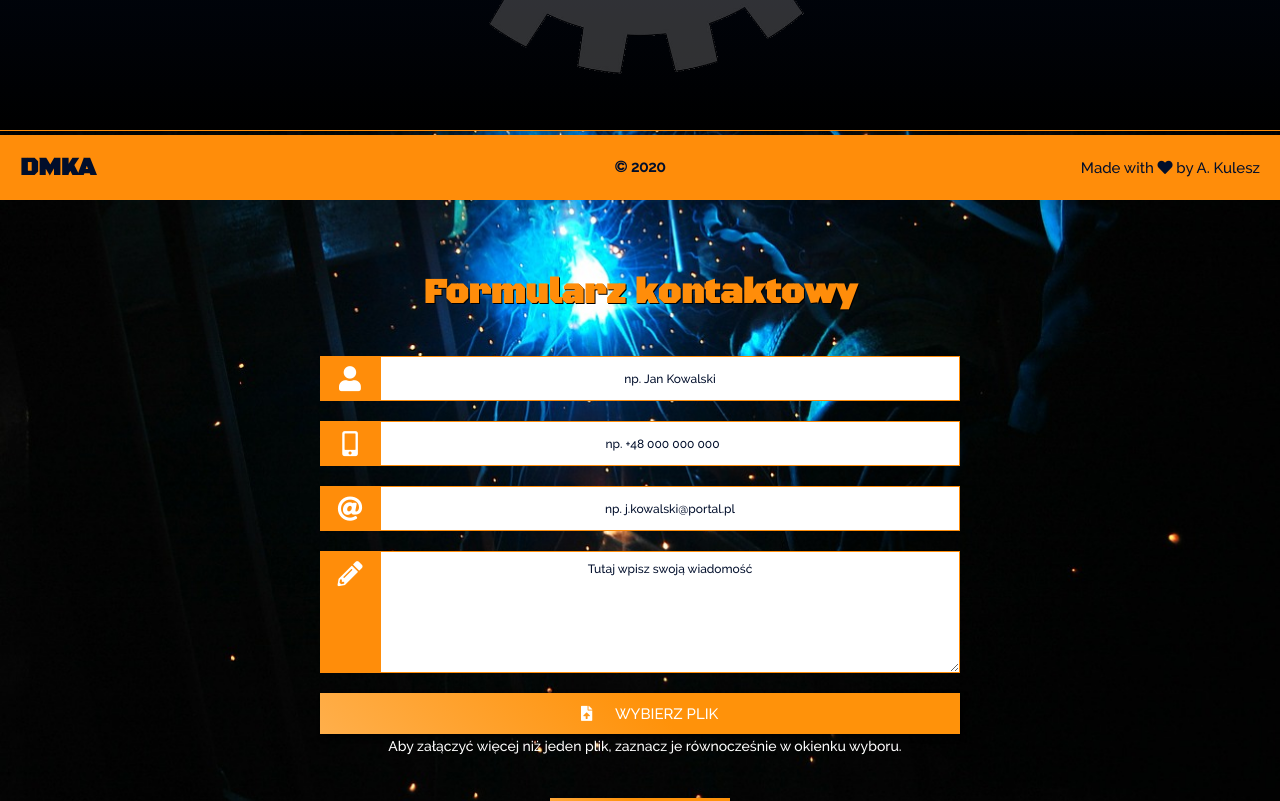
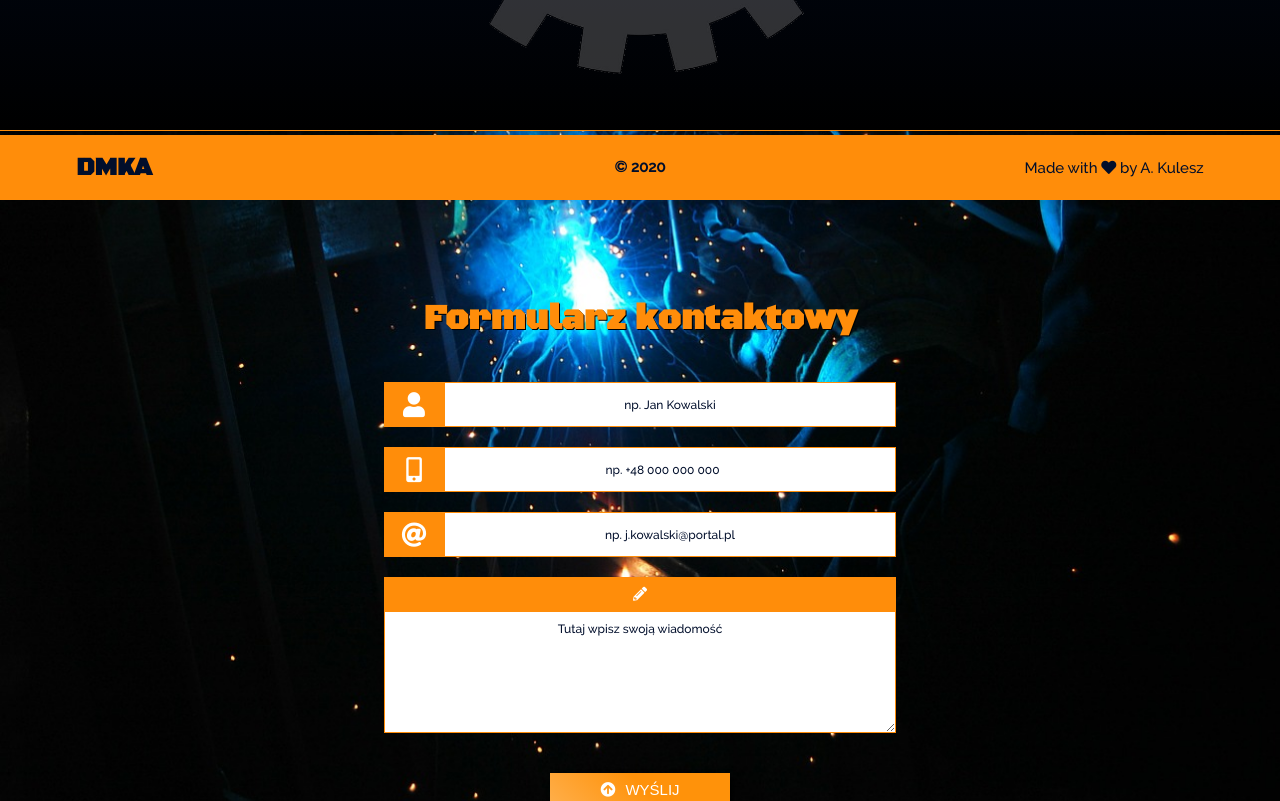
Before and after one commit to Aleksandra-Kulesz/dmka, a React (Create React App) app: page /#/contact in a window 1280 px wide. Shown: the part 600-1401 px from the top of the page. Built offline with nearby package versions, Linux system fonts and the light colour scheme.

Commit message:
pdf file changed

```diff
--- a/src/components/Bulletin.js
+++ b/src/components/Bulletin.js
@@ -1,7 +1,9 @@
 import React, { Component } from "react";
 import { NavMobile } from "./Nav_mobile";
 import logo from "./../assets/logos/DMKA_logo.png";
+import bulletin from './../assets/bulletin_example.pdf'
 import { Footer } from "./Footer";
+
 
 class Bulletin extends Component {
   render() {
@@ -11,7 +13,7 @@ class Bulletin extends Component {
         <img src={logo} alt="DMKA logo" className="bulletin__title" />
         <h2 className="bulletin__title__header">Biuletyn dla firm</h2>
         <a
-          href="https://www.ets.org/s/gre/pdf/gre_info_bulletin_18_19.pdf"
+          href={bulletin}
           className="bulletin__title__download"
           download>
           <i className="fas fa-file-download" /> Pobierz
--- a/src/components/Contact.js
+++ b/src/components/Contact.js
@@ -3,8 +3,30 @@ import { NavMobile } from "./Nav_mobile";
 import { ContactForm } from "./ContactForm";
 import { Footer } from "./Footer";
 import logo from "./../assets/logos/DMKA_logo.png";
+import { InfoModal } from "./InfoModal";
 
 class Contact extends Component {
+  state = {
+    isInfoModalOpen: false,
+    infoModalType: ""
+  };
+
+  handleOpenInfoModal = status => {
+    let infoModalType = "";
+
+    if (status === "") {
+      infoModalType = "failure";
+    } else {
+      infoModalType = "success";
+    }
+
+    this.setState({ isInfoModalOpen: true, infoModalType: infoModalType });
+  };
+
+  handleInfoModalClose = () => {
+    this.setState({ isInfoModalOpen: false });
+  };
+
   componentDidMount() {
     window.scrollTo(0, 0);
   }
@@ -16,25 +38,39 @@ class Contact extends Component {
         <a
           href="https://www.facebook.com/DMKAGdynia/"
           target={"_blank"}
-          className="facebook">
+          className="facebook"
+        >
           <i className="fab fa-facebook-f" />
         </a>
         <div className="contact__details">
           <img
             src={logo}
             alt="DMKA logo"
-            className="contact__details__background" />
+            className="contact__details__background"
+          />
           <div className="contact__details__content">
             <h2 className="contact__header">Kontakt</h2>
             <span className="contact__details--mail">kontakt@dmka.eu</span>
             <span className="contact__details--mail">rekrutacja@dmka.eu</span>
             <span className="contact__details--mail">biura@dmka.eu</span>
-            <span className="contact__details--phone"> + 48 512 577 301 / + 48 537 827 631 </span>
+            <span className="contact__details--phone">
+              {" "}
+              + 48 512 577 301 / + 48 537 827 631{" "}
+            </span>
             <span className="contact__details--nip">NIP: 741-21-00-720</span>
-            <span className="contact__details--address"> ul. J. Porazińskiej 8c/7 81-593 Gdynia </span>
+            <span className="contact__details--address">
+              {" "}
+              ul. J. Porazińskiej 8c/7 81-593 Gdynia{" "}
+            </span>
           </div>
         </div>
-        <ContactForm type="element" />
+        <ContactForm
+          type="element"
+          handleInfoModal={this.handleOpenInfoModal}
+        />
+
+        {this.state.isInfoModalOpen?<InfoModal type={this.state.infoModalType} closeModal={this.handleInfoModalClose}/>:null}
+
         <Footer />
       </section>
     );
--- a/src/components/ContactForm.js
+++ b/src/components/ContactForm.js
@@ -41,6 +41,18 @@ class ContactForm extends Component {
     }
   };
 
+  handleClearForm = () => {
+    const nameInput = document.getElementById("name");
+    const emailInput = document.getElementById("email");
+    const phoneInput = document.getElementById("phone");
+    const messageInput = document.getElementById("message");
+
+    nameInput.value = '';
+    emailInput.value = '';
+    phoneInput.value = '';
+    messageInput.value = '';
+  };
+
   handleFormSubmit = e => {
     e.preventDefault();
     const errors = [];
@@ -55,6 +67,7 @@ class ContactForm extends Component {
       });
     }
 
+    if (this.props.type !== "element") {
       const application = {
         name: this.state.name,
         offer_name: this.props.offer_name,
@@ -63,15 +76,15 @@ class ContactForm extends Component {
         position: this.props.position
       };
 
-    console.log(application);
-
-    console.log(JSON.stringify(application));
       const fileInput = document.getElementById("file");
 
-    fetch("http://panel.dmka.allan690.usermd.net/api/create/job_applications", {
+      fetch(
+        "http://panel.dmka.allan690.usermd.net/api/create/job_applications",
+        {
           method: "POST",
           body: JSON.stringify(application)
-    })
+        }
+      )
         .then(response => response.json())
         .then(data => {
           const id = data.id;
@@ -109,6 +122,28 @@ class ContactForm extends Component {
         });
 
       this.handleModalClose();
+    } else {
+      const message = {
+        name: this.state.name,
+        email: this.state.email,
+        phone: this.state.phone,
+        message: this.state.message
+      };
+
+      fetch("http://panel.dmka.allan690.usermd.net/api/create/contact_forms", {
+        method: "POST",
+        body: JSON.stringify(message)
+      })
+        .then(response => response.json())
+        .then(result => {
+          const status = result.id;
+          console.log(status);
+          this.handleInfoModal(status);
+        })
+        .catch(error => console.log("error", error));
+    }
+
+    this.handleClearForm();
   };
 
   render() {
@@ -176,6 +211,7 @@ class ContactForm extends Component {
           "null"
         )}
 
+        {this.props.type === "element" ? null : (
           <div className="form__field">
             <label className="form__input__fileLoader--label">
               {" "}
@@ -209,7 +245,7 @@ class ContactForm extends Component {
               )}
             </div>
           </div>
-
+        )}
         {this.state.errors.length > 0 ? (
           <p className="form__errors">{this.state.errors.map(e => e)}</p>
         ) : null}
--- a/src/components/InfoModal.js
+++ b/src/components/InfoModal.js
@@ -13,7 +13,7 @@ const handleInfoModalClose = () => {
         <div className='modal__content'>
             <i className="far fa-times-circle close" onClick={handleInfoModalClose}/>
             {props.type === 'success'? <i className="far fa-check-square message"/>:<i className="far fa-times-circle message"/>}
-            {props.type === 'success'? <p className='modal__info'>Dziękujemy za wysłanie zgłoszenia.</p>:<p className='modal__info'>Coś poszło nie tak, spróbuj ponownie później lub skorzystaj z innej formy kontaktu.</p>}
+            {props.type === 'success'? <p className='modal__info'>Dziękujemy za wysłanie wiadomości.</p>:<p className='modal__info'>Coś poszło nie tak, spróbuj ponownie później lub skorzystaj z innej formy kontaktu.</p>}
         </div>
     )
 }
--- a/src/components/JobOffers.js
+++ b/src/components/JobOffers.js
@@ -28,7 +28,6 @@ class JobOffers extends Component {
   };
 
   handleOpenInfoModal = status => {
-
     let infoModalType = "";
 
     if (status >= 200 && status < 300) {
@@ -41,7 +40,7 @@ class JobOffers extends Component {
   };
 
   handleInfoModalClose = () => {
-    this.setState({ isInfoModalOpen: false})
+    this.setState({ isInfoModalOpen: false });
   };
 
   componentDidMount() {
@@ -72,7 +71,7 @@ class JobOffers extends Component {
       <>
         <p className="jobOffers__paragraph">
           Aktualnie brak ofert w tej kategorii, aplikuj z wyprzedzeniem przez
-          formularz kontaktowy.
+          wiadomość email.
         </p>
         <Link to="/contact">
           <button className="btn">Aplikuj!</button>
@@ -109,7 +108,10 @@ class JobOffers extends Component {
           </div>
 
           {this.state.isInfoModalOpen ? (
-            <InfoModal type={this.state.infoModalType} closeModal={this.handleInfoModalClose}/>
+            <InfoModal
+              type={this.state.infoModalType}
+              closeModal={this.handleInfoModalClose}
+            />
           ) : null}
 
           <Footer />
--- a/src/styles/_about.scss
+++ b/src/styles/_about.scss
@@ -108,6 +108,7 @@
 
     .about__container {
       .about__main {
+        margin-top:5rem;
         width: 75%;
 
         .about__main__content {
--- a/src/styles/_contact_form.scss
+++ b/src/styles/_contact_form.scss
@@ -71,7 +71,6 @@
       color: rgb(1, 14, 43);
       text-align: center;
       outline: none;
-      width: 100%;
       border: 1px solid #ff8d0a;
 
       &::placeholder {
@@ -152,7 +151,7 @@
     }
 
     .form__field {
-      width: 50%;
+      width: 40%;
     }
   }
 
--- a/src/styles/_footer.scss
+++ b/src/styles/_footer.scss
@@ -1,7 +1,8 @@
 footer {
-  width: 100%;
+  box-sizing: border-box;
+  width: 100vw;
   display: flex;
-  justify-content: space-between;
+  justify-content: space-around;
   align-items: center;
   background-color: rgb(255, 141, 10);
   padding: 2rem 1rem;
@@ -15,17 +16,21 @@ footer {
   a {
     text-decoration: none;
     color: rgb(1, 14, 43);
+    width: 33%;
+    margin: 0 1rem;
     &:first-of-type {
       font-family: 'Black Ops One';
-      margin-left: 2rem;
-      width: 33%;
       font-size: 2.5rem;
     }
     &:last-of-type {
-      width: 33%;
       text-align: right;
       font-weight: lighter;
-      margin-right: 2rem;
     }
   }
 }
+
+@media (min-width:1000px) {
+  footer{
+    justify-content: space-around;
+  }
+}
--- a/src/styles/_main.scss
+++ b/src/styles/_main.scss
@@ -4,7 +4,7 @@
   animation-delay: 0s;
   animation-timing-function: linear;
   animation-iteration-count: infinite;
-  animation-fill-mode: backwards;
+  animation-fill-mode: forwards;
   @keyframes fade-out {
     0% {
       opacity: 0;
@@ -18,10 +18,13 @@
       opacity: 1;
     }
 
-    80% {
+    75% {
       opacity: 1;
     }
-    100% {
+    95% {
+      opacity: 0;
+    }
+    100%{
       opacity: 0;
     }
   }
--- a/src/styles/_nav_mobile.scss
+++ b/src/styles/_nav_mobile.scss
@@ -63,7 +63,7 @@
   .nav__mobile__list {
     .nav__mobile__list__elem {
       margin: 3rem 0;
-      font-size: 3rem;
+      font-size: 2.8rem;
       font-family: 'Black Ops One';
       opacity: 0;
       animation-name: down;
```
Also changed, not shown: src/assets/bulletin_example.jpg (deleted), 1 other file (tests, documents, lock files or other folders). Lines whose indentation alone changed are shown as unchanged.
